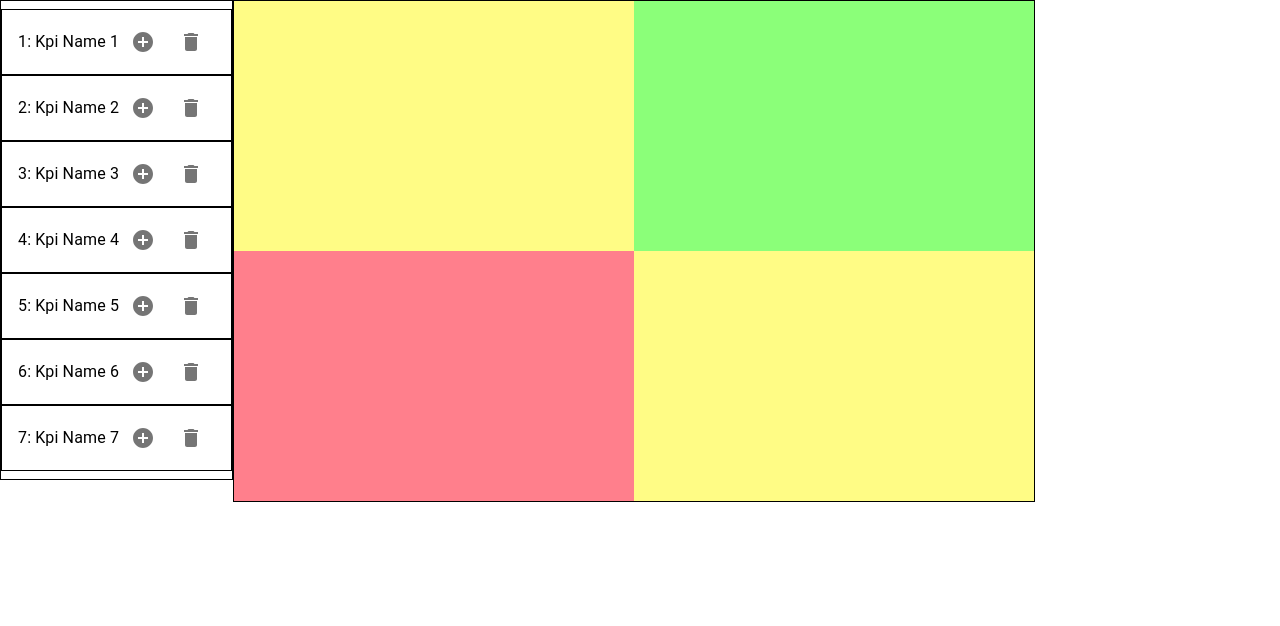
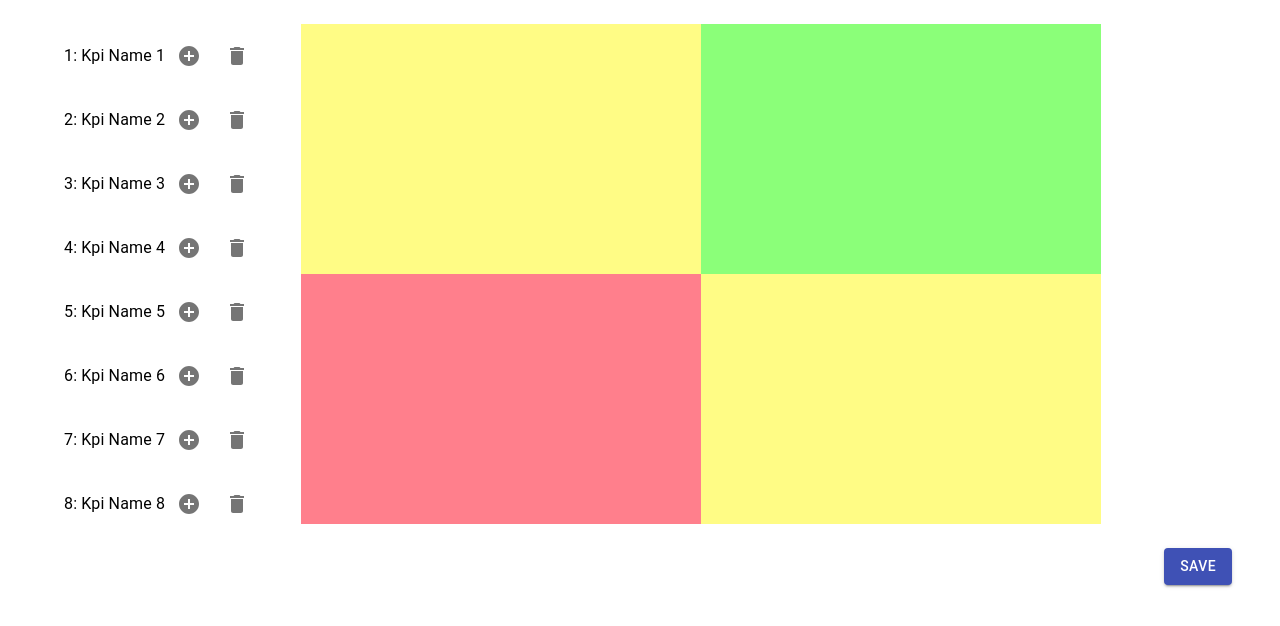
Before and after one commit to Haukain/ddbl-web-app, a React (Create React App) app in the folder source/client/: page /shortListing in a window 1280 px wide. Shown: the top 626 px of the page. Built offline with nearby package versions, Linux system fonts and the light colour scheme.

Commit message:
fancier & add save button

```diff
--- a/source/client/src/components/ShortListing.js
+++ b/source/client/src/components/ShortListing.js
@@ -1,9 +1,11 @@
 import React from 'react';
 import { makeStyles } from '@material-ui/core/styles';
 import ShortListingBoard from './ShortListingBoard'
+import { Container } from '@material-ui/core';
 
 const useStyles = makeStyles(theme => ({
   board : {
+    padding : theme.spacing(3)
   }
 }));
 
@@ -11,10 +13,10 @@
   const classes = useStyles();
 
   return (
-    <div>
+    <Container>
       <div className={classes.board}>
         <ShortListingBoard/>
       </div>
-    </div>
+    </Container>
   );
 }
--- a/source/client/src/components/ShortListingBoard.js
+++ b/source/client/src/components/ShortListingBoard.js
@@ -2,10 +2,13 @@
 import { withStyles } from '@material-ui/styles';
 import ShortListingBoardTarget from './ShortListingBoardTarget';
 import ShortListingBoardList from './ShortListingBoardList';
-import { Grid } from '@material-ui/core';
+import { Grid, Button } from '@material-ui/core';
 import update from 'immutability-helper'
 
 const styles = theme => ({
+    buttonRow : {
+      textAlign : 'right'
+    }
   });
 
 class ShortListingBoard extends React.Component {
@@ -16,48 +19,6 @@
     this.state = {
         kpis :
           [
-            {
-              name : "Kpi Name 1",
-              hidden : true,
-              hovered : false,
-              position : {x: 0, y:0}
-            },
-            {
-              name : "Kpi Name 2",
-              hidden : true,
-              hovered : false,
-              position : {x: 0, y:0}
-            },
-            {
-              name : "Kpi Name 3",
-              hidden : true,
-              hovered : false,
-              position : {x: 0, y:0}
-            },
-            {
-              name : "Kpi Name 4",
-              hidden : true,
-              hovered : false,
-              position : {x: 0, y:0}
-            },
-            {
-              name : "Kpi Name 5",
-              hidden : true,
-              hovered : false,
-              position : {x: 0, y:0}
-            },
-            {
-              name : "Kpi Name 6",
-              hidden : true,
-              hovered : false,
-              position : {x: 0, y:0}
-            },
-            {
-              name : "Kpi Name 7",
-              hidden : true,
-              hovered : false,
-              position : {x: 0, y:0}
-            }
           ]
     }
 
@@ -65,12 +26,29 @@
     this.addHandler = this.addHandler.bind(this)
     this.deleteHandler = this.deleteHandler.bind(this)
     this.hoverHandler = this.hoverHandler.bind(this)
+    this.saveHandler = this.saveHandler.bind(this)
+  }
+
+  componentDidMount() {
+    // TODO: Remove this manual insertion
+    let kpisToInsert = []
+    for(let i=0;i<9;i++){
+      kpisToInsert.push(
+
+        {
+          name : "Kpi Name "+(i+1),
+          hidden : true,
+          hovered : false,
+          position : {x: 0, y:0}
+        }
+      )
+    }
+    this.setState({kpis:kpisToInsert})
   }
 
   positionHandler(id,ui) {
     let {x, y} = this.state.kpis[id].position;
     this.setState({kpis : update(this.state.kpis, {[id]: {position: {$set: {x:(x + ui.deltaX),y:(y + ui.deltaY)}}}})});
-    //console.log(this.state.kpis[id].position)
   }
 
   addHandler(id) {
@@ -85,12 +63,21 @@
     this.setState({kpis : update(this.state.kpis, {[id]: {hovered: {$set: hover}}})});
   }
 
+  saveHandler() {
+    let kpisToSave = this.state.kpis.filter(e => !e.hidden)
+    let message = `Saving ${kpisToSave.length} KPIs to the Database`
+    for(const  k of kpisToSave){
+      message += `\n${k.name} : ${k.position.x},${k.position.y}`
+    }
+    alert(message)
+  }
+
   render() {
     const { classes } = this.props;
 
     return (
         <div>
-          <Grid container>
+          <Grid container spacing={3}>
             <Grid item>
               <ShortListingBoardList items={this.state.kpis.map(e => e.name)}
               addHandler={this.addHandler}
@@ -100,6 +87,9 @@
             <Grid item>
               <ShortListingBoardTarget items={this.state.kpis.map(e => ({hidden:e.hidden,hovered:e.hovered}))} positionHandler={this.positionHandler}/>
             </Grid>
+            <Grid item xs={12} className={classes.buttonRow}>
+              <Button variant='contained' color='primary' onClick={this.saveHandler}>save</Button>
+            </Grid>
           </Grid>
         </div>
     );
--- a/source/client/src/components/ShortListingBoardList.js
+++ b/source/client/src/components/ShortListingBoardList.js
@@ -1,21 +1,16 @@
 import React from 'react';
 import { makeStyles } from '@material-ui/core/styles';
-import { ListItem, List, IconButton, ListItemText, ListItemSecondaryAction } from '@material-ui/core';
+import { ListItem, List, IconButton, ListItemText } from '@material-ui/core';
 import AddCircleIcon from '@material-ui/icons/AddCircle';
 import DeleteIcon from '@material-ui/icons/Delete';
 
 const useStyles = makeStyles(theme => ({
     listRoot : {
-        border : 'solid 1px black'
+        height : 500,
     },
-    listItem : {
-        border : 'solid 1px black'
-    },
-    listItemAdd : {
-        margin : 50,
-    },
-    listItemDelete : {
-        margin : 25,
+    list : {
+        overflow: 'auto',
+        maxHeight: '100%',
     }
 }));
 
@@ -24,7 +19,7 @@
     let listItems = []
     for (let i =0; i<items.length; i++) {
         listItems.push(
-            <ListItem className={classes.listItem} onMouseOver={() => hoverHandler(i,true)} onMouseOut={() => hoverHandler(i,false)}>
+            <ListItem key={i} onMouseOver={() => hoverHandler(i,true)} onMouseOut={() => hoverHandler(i,false)}>
                 <ListItemText
                 primary={(i+1)+": "+items[i]}
                 />
@@ -44,8 +39,8 @@
   const classes = useStyles();
 
   return (
-    <div>
-        <List className={classes.listRoot}>
+    <div className={classes.listRoot}>
+        <List disablePadding className={classes.list}>
             {generateListItems(classes,props.items,props.addHandler,props.deleteHandler,props.hoverHandler)}
         </List>
     </div>
--- a/source/client/src/components/ShortListingBoardTarget.js
+++ b/source/client/src/components/ShortListingBoardTarget.js
@@ -6,7 +6,6 @@
 const useStyles = makeStyles(theme => ({
   targetRoot : {
     position: 'relative',
-    border : 'solid 1px black',
     height : 500,
     width : 800,
   },
@@ -33,8 +32,6 @@
   },
   targetToken : {
     position: 'absolute',
-    zIndex : '6',
-    border : 'solid 1px black',
     borderRadius : 2020,
     backgroundColor : '#FF3A44',
     height : 30,
@@ -57,7 +54,7 @@
   let targetTokens = []
   for (let i =0; i<items.length; i++) {
     targetTokens.push(
-        <Draggable onDrag={(_,ui) => positionHandler(i,ui)} bounds='parent'>
+        <Draggable key={i} onDrag={(_,ui) => positionHandler(i,ui)} bounds='parent'>
           <div className={clsx(classes.targetToken,items[i].hidden && classes.hidden,items[i].hovered && classes.hovered)}>
             <div className={classes.targetTokenText}>{i+1}</div>
           </div>
```
